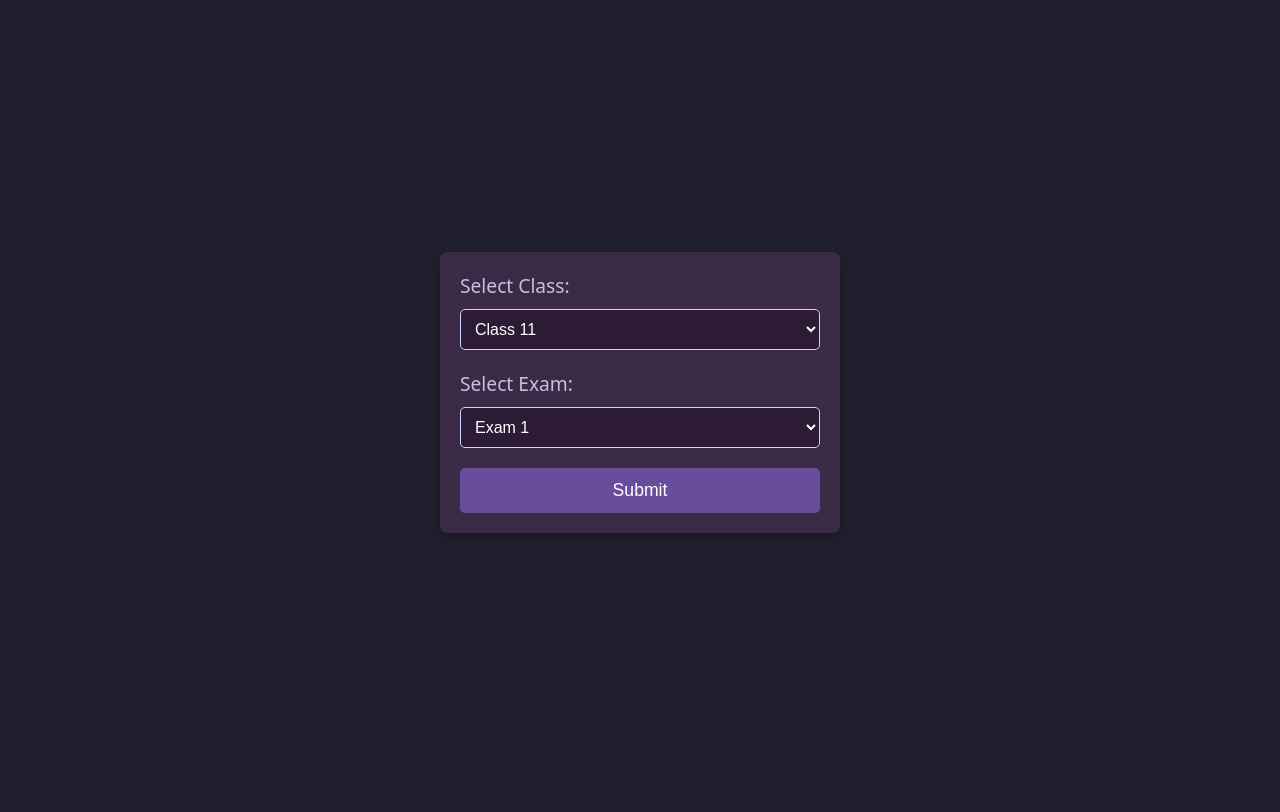
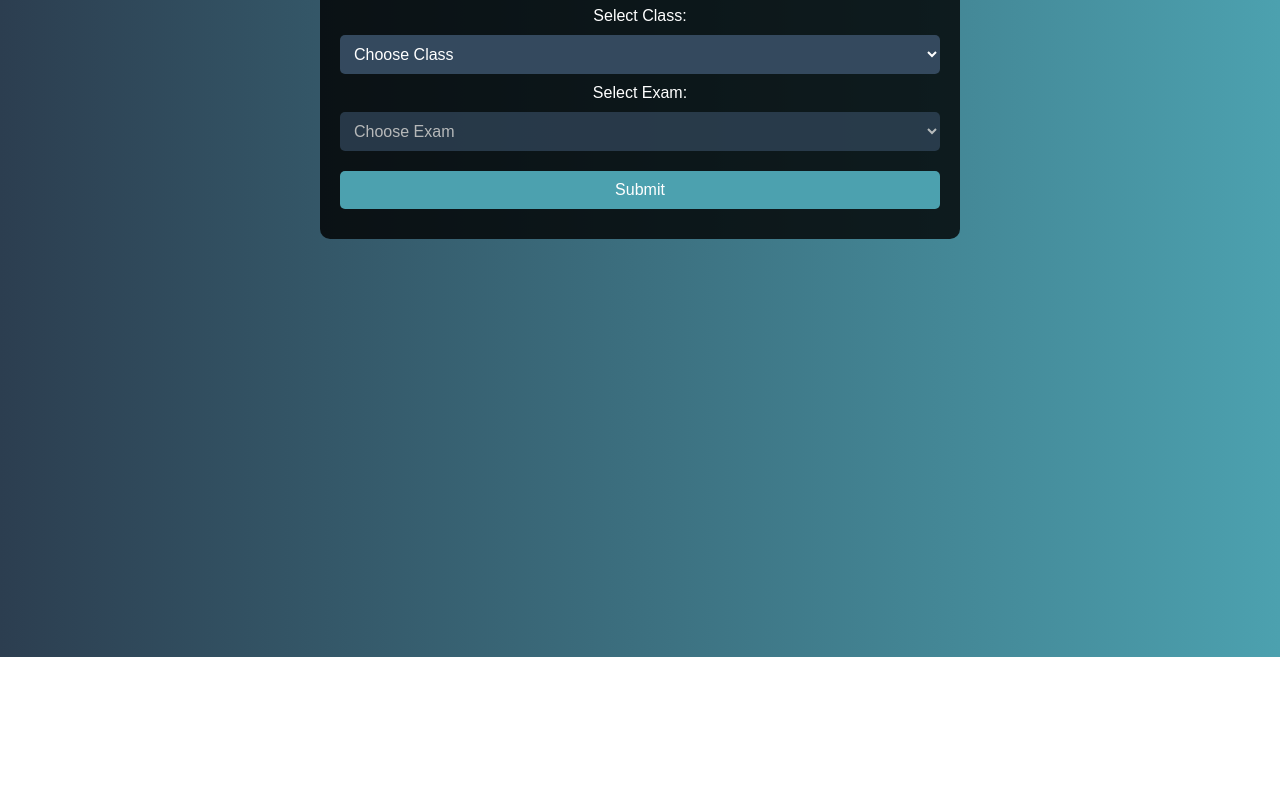
Before and after one commit to iqtidar314/dcresultsscraped, a plain HTML site: page docs/index.html in a window 1280 px wide. Shown: the part 143-955 px from the top of the page. After the commit the page ends 800 px from the top, so only its background shows below. Drawn offline with Linux system fonts and the light colour scheme.

Commit message:
it will run without the css file

```diff
--- a/docs/index.html
+++ b/docs/index.html
@@ -1,41 +1,100 @@
 <!DOCTYPE html>
 <html lang="en">
 <head>
-    <meta charset="UTF-8">
-    <meta name="viewport" content="width=device-width, initial-scale=1.0">
-    <title>DcResultScraped</title>
-    <link rel="stylesheet" href="purple blue.css">
+  <meta charset="UTF-8">
+  <meta name="viewport" content="width=device-width, initial-scale=1.0">
+  <title>DC Result Scraped</title>
+  <style>
+    /* Add your existing CSS styling here */
+    body {
+      font-family: Arial, sans-serif;
+      background: linear-gradient(to right, #2c3e50, #4ca1af);
+      color: white;
+      text-align: center;
+      margin: 0;
+      padding: 0;
+    }
+
+    .container {
+      max-width: 600px;
+      margin: 50px auto;
+      padding: 20px;
+      border-radius: 10px;
+      background-color: rgba(0, 0, 0, 0.8);
+    }
+
+    select, button {
+      width: 100%;
+      padding: 10px;
+      margin: 10px 0;
+      border: none;
+      border-radius: 5px;
+      font-size: 16px;
+    }
+
+    select {
+      background-color: #34495e;
+      color: white;
+    }
+
+    button {
+      background-color: #4ca1af;
+      color: white;
+      cursor: pointer;
+    }
+
+    button:hover {
+      background-color: #2c3e50;
+    }
+  </style>
 </head>
 <body>
-    <!-- Header Section -->
-    <header>
-        <h1>DcResultScraped</h1>
-    </header>
+  <div class="container">
+    <h1>DC Result Scraped</h1>
+    <label for="classSelect">Select Class:</label>
+    <select id="classSelect">
+      <option value="" disabled selected>Choose Class</option>
+      <option value="class11">Class 11</option>
+      <option value="class12">Class 12</option>
+    </select>
 
-    <!-- Main Content Section -->
-    <main>
-        <form action="#" method="POST" class="form-container">
-            <!-- Class Dropdown -->
-            <label for="class">Select Class:</label>
-            <select name="class" id="class">
-                <option value="class1">Class 11</option>
-               <option value="class2">Class 12</option>
-                <!-- <option value="class3">Class </option>
-                <option value="class4">Class </option -->>>
-            </select>
+    <label for="examSelect">Select Exam:</label>
+    <select id="examSelect" disabled>
+      <option value="" disabled selected>Choose Exam</option>
+    </select>
 
-            <!-- Exam Dropdown -->
-            <label for="exam">Select Exam:</label>
-            <select name="exam" id="exam">
-                <option value="exam1">Exam 1</option>
-                <option value="exam2">Exam 2</option>
-                <option value="exam3">Exam 3</option>
-                <option value="exam4">Exam 4</option>
-            </select>
+    <button id="submitBtn">Submit</button>
+  </div>
 
-            <!-- Submit Button -->
-            <button type="submit">Submit</button>
-        </form>
-    </main>
+  <script>
+    // JavaScript to dynamically update the exam list
+    const classSelect = document.getElementById("classSelect");
+    const examSelect = document.getElementById("examSelect");
+
+    // Define exam options for each class
+    const exams = {
+      class11: ["Midterm", "Final Exam", "Mock Test"],
+      class12: ["Prelims", "Board Exam", "Unit Test"]
+    };
+
+    classSelect.addEventListener("change", function() {
+      // Clear the exam dropdown
+      examSelect.innerHTML = '<option value="" disabled selected>Choose Exam</option>';
+
+      // Enable the exam dropdown
+      examSelect.disabled = false;
+
+      // Get the selected class
+      const selectedClass = classSelect.value;
+
+      // Populate the exam dropdown
+      exams[selectedClass].forEach(exam => {
+        const option = document.createElement("option");
+        option.value = exam.toLowerCase().replace(/\s/g, "_"); // Create a value-friendly string
+        option.textContent = exam;
+        examSelect.appendChild(option);
+      });
+    });
+  </script>
 </body>
 </html>
```
